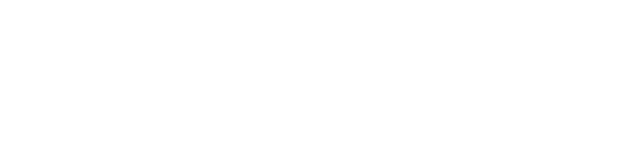
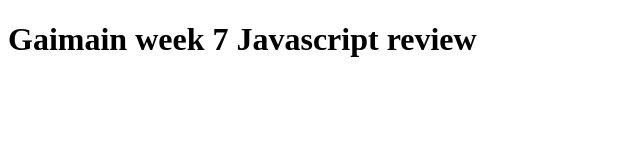
Before and after one commit to AndrewLeck/gaimain-js-review, a plain HTML site: page index.html in a window 1280 px wide. Shown: the whole page, without its empty margins (0-640 px from the left). Drawn offline with Linux system fonts and the light colour scheme.

```diff
--- a/index.html
+++ b/index.html
@@ -5,9 +5,9 @@
     <meta http-equiv="X-UA-Compatible" content="IE=edge">
     <meta name="viewport" content="width=device-width, initial-scale=1.0">
     <script src="client.js" charset="utf-8"></script>
-    <title>Gainmain js review</title>
+    <title>Gaimain js review</title>
 </head>
 <body>
-
+    <h1>Gaimain week 7 Javascript review</h1>
 </body>
 </html>
```
